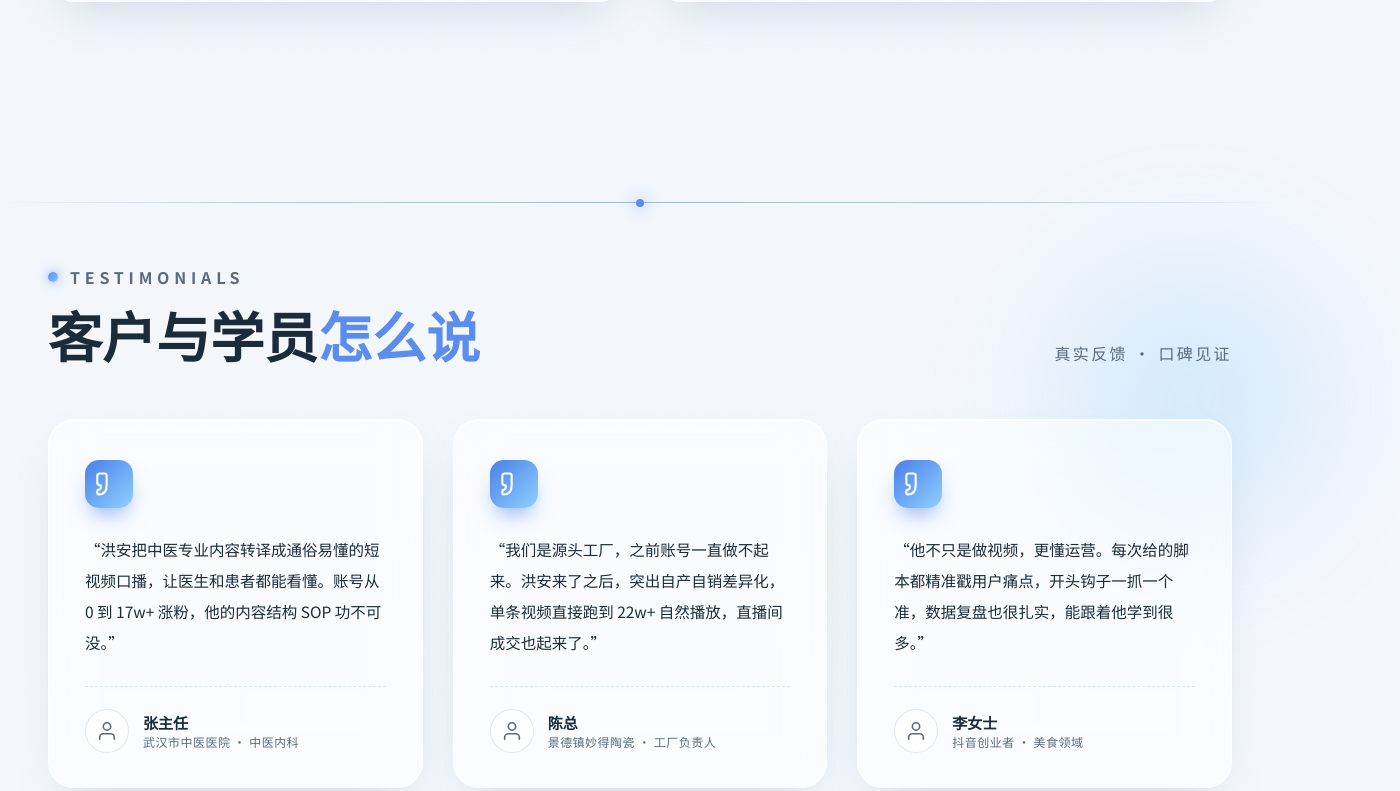
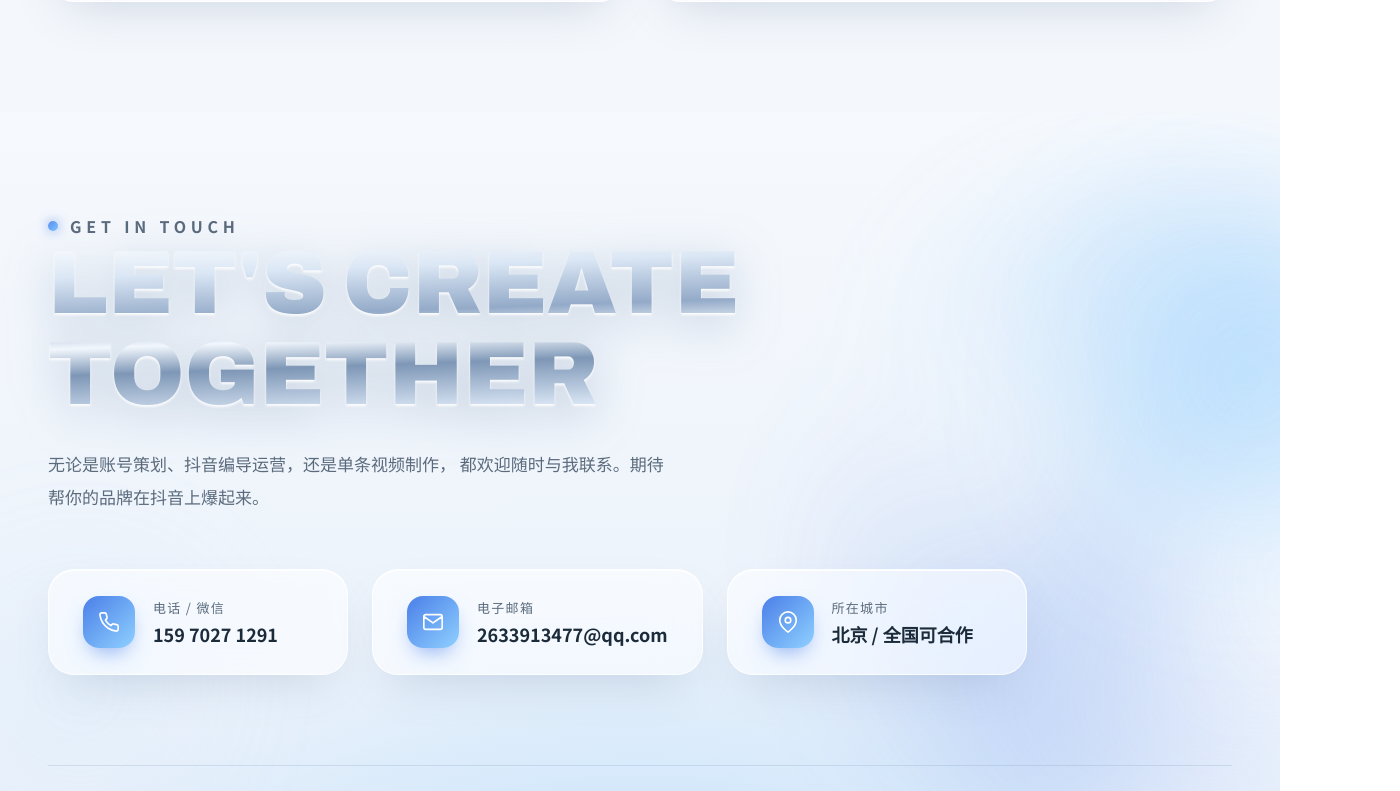
Before and after one commit to qliu5364-ui/qianxun, a React (Vite) app: page / in a window 1280 px wide. Shown: the part 6189-6980 px from the top of the page, 1400 px wide, since content can reach past the window. Built offline with nearby package versions, Linux system fonts and the light colour scheme; the HTML template or start-up script is replaced by a standard one.

Commit message:
Remove testimonials section

```diff
--- a/src/App.jsx
+++ b/src/App.jsx
@@ -615,66 +615,6 @@ function Strengths() {
   );
 }
 
-/* ---------- 客户评价 ---------- */
-function Testimonials() {
-  const list = [
-    {
-      quote:
-        "洪安把中医专业内容转译成通俗易懂的短视频口播，让医生和患者都能看懂。账号从 0 到 17w+ 涨粉，他的内容结构 SOP 功不可没。",
-      name: "张主任",
-      role: "武汉市中医医院 · 中医内科",
-    },
-    {
-      quote:
-        "我们是源头工厂，之前账号一直做不起来。洪安来了之后，突出自产自销差异化，单条视频直接跑到 22w+ 自然播放，直播间成交也起来了。",
-      name: "陈总",
-      role: "景德镇妙得陶瓷 · 工厂负责人",
-    },
-    {
-      quote:
-        "他不只是做视频，更懂运营。每次给的脚本都精准戳用户痛点，开头钩子一抓一个准，数据复盘也很扎实，能跟着他学到很多。",
-      name: "李女士",
-      role: "抖音创业者 · 美食领域",
-    },
-  ];
-  return (
-    <section className="testimonials">
-      <div className="divider" />
-      <div className="container">
-        <div className="head reveal">
-          <div>
-            <span className="section-label">TESTIMONIALS</span>
-            <h2>
-              客户与学员<span style={{ color: "var(--accent)" }}>怎么说</span>
-            </h2>
-          </div>
-          <span className="head-side">真实反馈 · 口碑见证</span>
-        </div>
-        <div className="grid">
-          {list.map((t, i) => (
-            <div className="tm-card glass reveal" key={t.name} style={{ transitionDelay: `${i * 100}ms` }}>
-              <div className="tm-quote">
-                <Icon d={icons.quote} size={28} />
-              </div>
-              <p className="tm-text">“{t.quote}”</p>
-              <div className="tm-foot">
-                <div className="tm-avatar">
-                  <Icon d={icons.user} size={22} />
-                </div>
-                <div>
-                  <div className="tm-name">{t.name}</div>
-                  <div className="tm-role">{t.role}</div>
-                </div>
-              </div>
-              <span className="card-shine" />
-            </div>
-          ))}
-        </div>
-      </div>
-    </section>
-  );
-}
-
 function Contact() {
   return (
     <section id="contact" className="contact">
@@ -743,7 +683,6 @@ export default function App() {
       <Services />
       <Process />
       <Strengths />
-      <Testimonials />
       <Contact />
     </>
   );
--- a/src/index.css
+++ b/src/index.css
@@ -1204,8 +1204,7 @@ body {
 
 .work-card:hover .card-shine,
 .svc-card:hover .card-shine,
-.st-card:hover .card-shine,
-.tm-card:hover .card-shine {
+.st-card:hover .card-shine {
   transform: translateX(120%);
   opacity: 1;
 }
@@ -1444,88 +1443,6 @@ body {
   letter-spacing: 0.04em;
 }
 
-/* ---------- 客户评价 Testimonials ---------- */
-.testimonials {
-  padding: 30px 0 90px;
-  position: relative;
-}
-.testimonials::before {
-  content: "";
-  position: absolute;
-  top: 10%;
-  right: -120px;
-  width: 420px;
-  height: 420px;
-  border-radius: 50%;
-  background: radial-gradient(circle, rgba(124, 196, 255, 0.3), transparent 70%);
-  filter: blur(40px);
-  pointer-events: none;
-}
-.testimonials .container {
-  position: relative;
-  z-index: 2;
-}
-.testimonials .grid {
-  display: grid;
-  grid-template-columns: repeat(3, 1fr);
-  gap: 30px;
-}
-
-.tm-card {
-  position: relative;
-  padding: 40px 36px 34px;
-  overflow: hidden;
-  transition: transform 0.35s ease, box-shadow 0.35s ease;
-}
-.tm-card:hover {
-  transform: translateY(-8px);
-  box-shadow: 0 36px 70px -24px rgba(70, 100, 140, 0.4);
-}
-.tm-quote {
-  width: 48px;
-  height: 48px;
-  border-radius: 14px;
-  display: grid;
-  place-items: center;
-  color: #fff;
-  background: linear-gradient(135deg, #4a7fe8, #8fd0ff);
-  box-shadow: 0 12px 22px -8px rgba(74, 127, 232, 0.7);
-  margin-bottom: 26px;
-}
-.tm-text {
-  font-size: 15.5px;
-  line-height: 2;
-  color: var(--ink);
-  font-weight: 400;
-}
-.tm-foot {
-  margin-top: 28px;
-  display: flex;
-  align-items: center;
-  gap: 14px;
-  padding-top: 22px;
-  border-top: 1px dashed var(--line);
-}
-.tm-avatar {
-  width: 44px;
-  height: 44px;
-  border-radius: 50%;
-  display: grid;
-  place-items: center;
-  color: var(--ink-soft);
-  background: rgba(255, 255, 255, 0.7);
-  border: 1px solid var(--line);
-}
-.tm-name {
-  font-size: 15px;
-  font-weight: 700;
-}
-.tm-role {
-  font-size: 12px;
-  color: var(--ink-soft);
-  letter-spacing: 0.04em;
-}
-
 /* ---------- 额外微交互：导航栏滚动缩小 ---------- */
 .nav {
   transition: top 0.3s, width 0.3s;
@@ -1537,9 +1454,6 @@ body {
   .strengths .grid {
     grid-template-columns: repeat(2, 1fr);
   }
-  .testimonials .grid {
-    grid-template-columns: repeat(3, 1fr);
-  }
   .flow {
     grid-template-columns: repeat(5, 1fr);
     padding: 46px 24px 40px;
@@ -1555,9 +1469,6 @@ body {
     gap: 30px;
   }
   .flow-line { display: none; }
-  .testimonials .grid {
-    grid-template-columns: repeat(1, 1fr);
-  }
   .hero-meta {
     flex-direction: column;
     gap: 24px;
```
Also changed, not shown: 4 other files (tests, documents, lock files or other folders).
